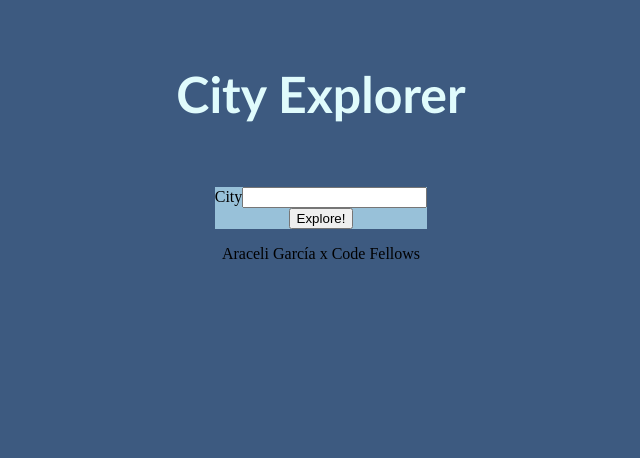
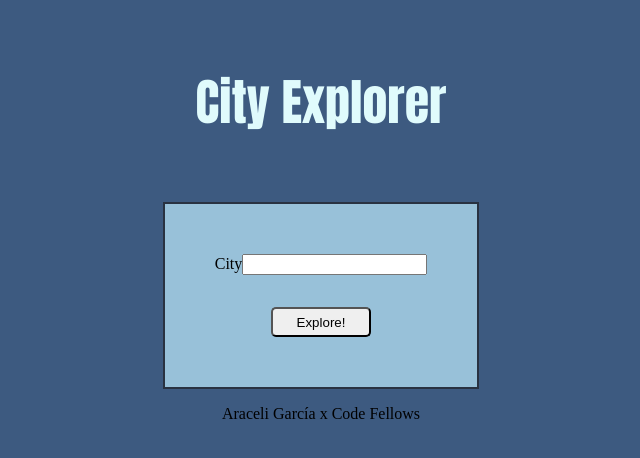
Before and after one commit to Araceligm90/city-explorer, a React (Create React App) app: page / in a window 1280 px wide. Shown: the top 458 px of the page, without its empty margins (319-959 px from the left). Built offline with nearby package versions, Linux system fonts and the light colour scheme.

Commit message:
map working

```diff
--- a/src/App.css
+++ b/src/App.css
@@ -48,7 +48,7 @@
   font-size: 50px;
   padding: 30px;
   color: #e0fbfc;
-  font-family: 'Gill Sans', 'Gill Sans MT', Calibri, 'Trebuchet MS', sans-serif;
+  font-family:Impact, Haettenschweiler, 'Arial Narrow Bold', sans-serif
 }
 
 body {
@@ -59,4 +59,19 @@
 form {
   display: inline-block;
   background-color: #98c1d9;
+  padding: 50px;
+  border: 2px solid #293241;
 }
+
+.mainForm {
+  display: flex;
+  flex-direction: column;
+  align-items: center;
+}
+
+.mainButton {
+  height: 30px;
+  width: 100px;
+  margin-top: 2rem;
+  border-radius: 5px;
+}
--- a/src/Main.js
+++ b/src/Main.js
@@ -1,6 +1,4 @@
 import React from "react";
-import Restaurants from "./Restaurants";
-import Weather from "./Weather";
 import Map from "./Map"
 import { Button, Container, Form } from "react-bootstrap";
 import { async } from "q";
@@ -16,9 +14,6 @@
             displayInfo: false,
             city: '',
             cityData: {},
-            restaurantData: [],
-            locationDara: [],
-            weatherData: []
         }
     }
     handleSearchInput = (e) => {
@@ -46,12 +41,12 @@
         return (
             <>
                 <Container>
-                    <Form>
+                    <Form class='mainForm'>
                         <Form.Group>
                             <Form.Label>City</Form.Label>
                             <Form.Control type="text" onInput={this.handleSearchInput} />
                         </Form.Group>
-                        <Button onClick={this.displaySearch}>Explore!</Button>
+                        <Button onClick={this.displaySearch} className="mainButton">Explore!</Button>
                     </Form>
                 </Container>
 
@@ -60,6 +55,7 @@
                         <h2>{this.state.cityData.display_name}</h2>
                         <p>Lat: {this.state.cityData.lat}</p>
                         <p>Lon: {this.state.cityData.lon}</p>
+                        <Map lat={this.state.cityData.lat} lon={this.state.cityData.lon} />
                     </>
                 }
             </>
--- a/src/Map.js
+++ b/src/Map.js
@@ -1,10 +1,15 @@
 import React from "react";
+import { Container } from "react-bootstrap";
 
 class Map extends React.Component {
   render() {
-    return(
-    <p>Araceli García x Code Fellows</p>)
+      return (
+          <Container>
+              <img src={`https://maps.locationiq.com/v3/staticmap?key=${process.env.REACT_APP_LOCATIONIQ_KEY}&center=${this.props.lat},${this.props.lon}&zoom=13&format=json`} />
+          </Container>
+      )
   }
 }
 
+
 export default Map;
```
